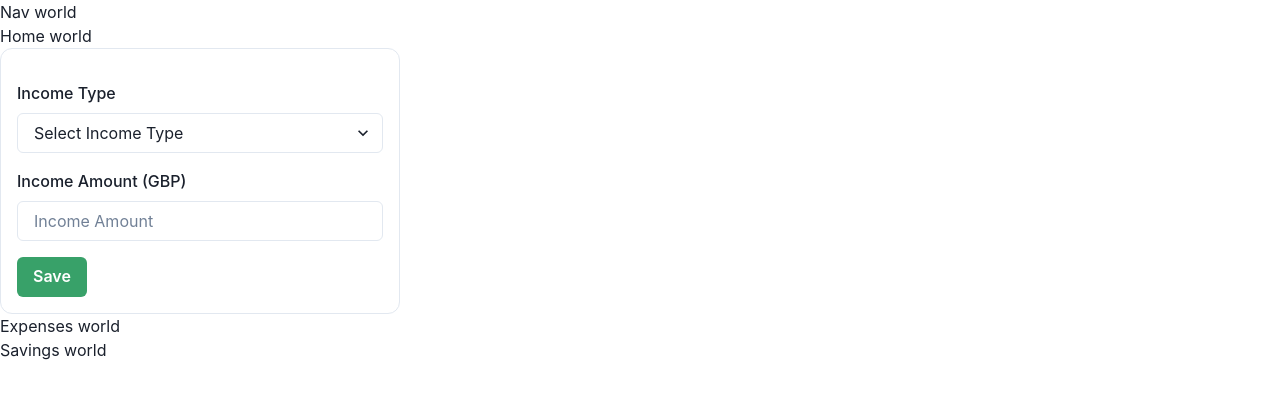
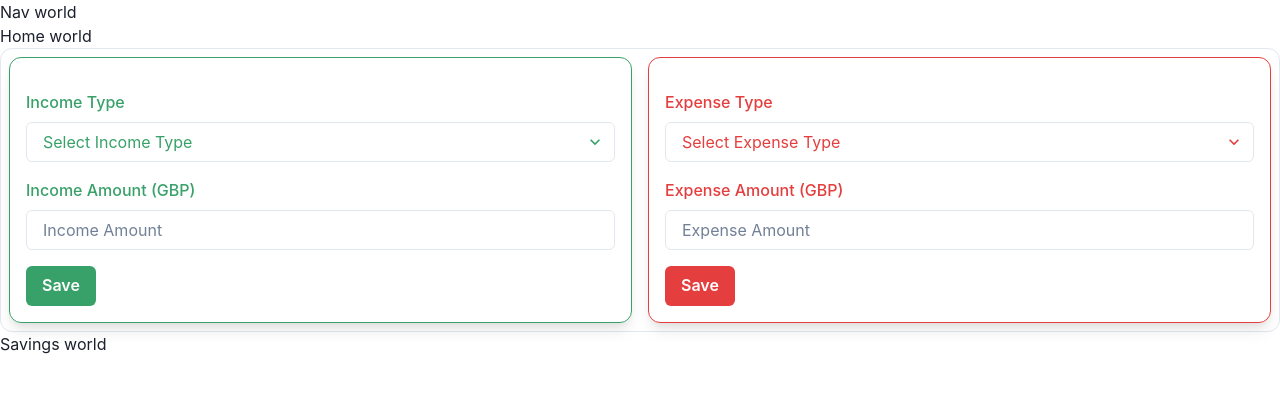
Before and after one commit to LiliBear1/Financial-Tracking-App, a React (Create React App) app in the folder financial-tracking/: page / in a window 1280 px wide. Shown: the top 398 px of the page. Built offline with nearby package versions, Linux system fonts and the light colour scheme.

Commit message:
added code to Expenses.js card, minor front-end changes, styling in Home.js

```diff
--- a/financial-tracking/src/pages/Expenses.jsx
+++ b/financial-tracking/src/pages/Expenses.jsx
@@ -1,9 +1,74 @@
-import React from 'react'
+import { useState } from "react";
+import {
+    FormControl,
+    FormLabel,
+    Button,
+    useToast,
+    NumberInput,
+    NumberInputField,
+    Select,
+    Box,
+} from "@chakra-ui/react";
+
 function Expenses() {
+    const [expenseAmount, setExpenseAmount] = useState("");
+    const [expenseType, setExpenseType] = useState("");
+    const toast = useToast();
+
+    const handleSave = () => {
+        // Cute toast popup confirming that data is saved
+        toast({
+            title: "Expense saved",
+            status: "error",
+            duration: 3000,
+            isClosable: true,
+        });
+    };
+
     return (
-        <div>
-            <p>Expenses world</p>
-        </div>
-    )
+        <Box rounded="md" w="50%" m={2} p={4} boxShadow='lg' borderWidth="1px" borderRadius="xl" borderColor="red.500" color='red.500'>
+            <form>
+                {/* === Expense Type === */}
+                <FormControl id="expenseType" mt="4">
+                    <FormLabel>Expense Type</FormLabel>
+                    <Select
+                        placeholder="Select Expense Type"
+                        value={expenseType}
+                        onChange={(e) => setExpenseType(e.target.value)}
+                    >
+                        <option>Food</option>
+                        <option>Transportation</option>
+                        <option>Groceries</option>
+                        <option>Utilities</option>
+                        <option>Health</option>
+                        <option>Fun</option>
+                        <option>Shopping</option>
+                        <option>Gifts</option>
+                        <option>Others</option>
+                    </Select>
+                </FormControl>
+
+                {/* === Expense Amount === */}
+                <FormControl id="expense-amount" mt="4">
+                    <FormLabel>Expense Amount (GBP)</FormLabel>
+                    <NumberInput
+                        defaultValue={0}
+                        precision={2}
+                        min={0}
+                        value={expenseAmount}
+                        onChange={(value) => setExpenseAmount(value)}
+                    >
+                        <NumberInputField placeholder="Expense Amount" />
+                    </NumberInput>
+                </FormControl>
+
+                {/* === Save Button === */}
+                <Button colorScheme="red" mt="4" onClick={handleSave}>
+                    Save
+                </Button>
+            </form>
+        </Box>
+    );
 }
-export default Expenses
+
+export default Expenses;
--- a/financial-tracking/src/pages/Home.jsx
+++ b/financial-tracking/src/pages/Home.jsx
@@ -2,18 +2,26 @@ import React from 'react';
 import Income from './Income';
 import Expenses from './Expenses';
 import Savings from './Savings';
-import { ChakraProvider } from '@chakra-ui/react';
-
+import { Flex, ChakraProvider, Spacer } from '@chakra-ui/react';
 
 function Home() {
     return (
         <div>
+
             <ChakraProvider>
                 <p>Home world</p>
+
+                <Flex borderWidth="1px" borderRadius="xl">
+                    <Spacer />
                         <Income />
+                    <Spacer />
                         <Expenses />
+                    <Spacer />
+                </Flex>
+
                 <Savings />
             </ChakraProvider>
+
         </div>
     )
 }
--- a/financial-tracking/src/pages/Income.jsx
+++ b/financial-tracking/src/pages/Income.jsx
@@ -26,9 +26,9 @@ function Income() {
     };
 
     return (
-        <Box rounded="md" maxW="400px" p={4} borderWidth="1px" borderRadius="xl">
+        <Box rounded="md" w="50%" m={2} p={4} boxShadow='lg' borderWidth="1px" borderRadius="xl" borderColor="green.500" color='green.500'>
             <form>
-            {/* === Income Type === */}
+                {/* === Income Type === */}
                 <FormControl id="incomeType" mt="4">
                     <FormLabel>Income Type</FormLabel>
                     <Select
@@ -43,7 +43,7 @@ function Income() {
                         <option>Others</option>
                     </Select>
                 </FormControl>
-            {/* === Income Amount === */}
+                {/* === Income Amount === */}
                 <FormControl id="income-amount" mt="4">
                     <FormLabel>Income Amount (GBP)</FormLabel>
                     <NumberInput
@@ -57,7 +57,7 @@ function Income() {
                     </NumberInput>
                 </FormControl>
 
-            {/* === Save Button === */}
+                {/* === Save Button === */}
                 <Button colorScheme="green" mt="4" onClick={handleSave}>
                     Save
                 </Button>
```
Lines whose indentation alone changed are shown as unchanged.
